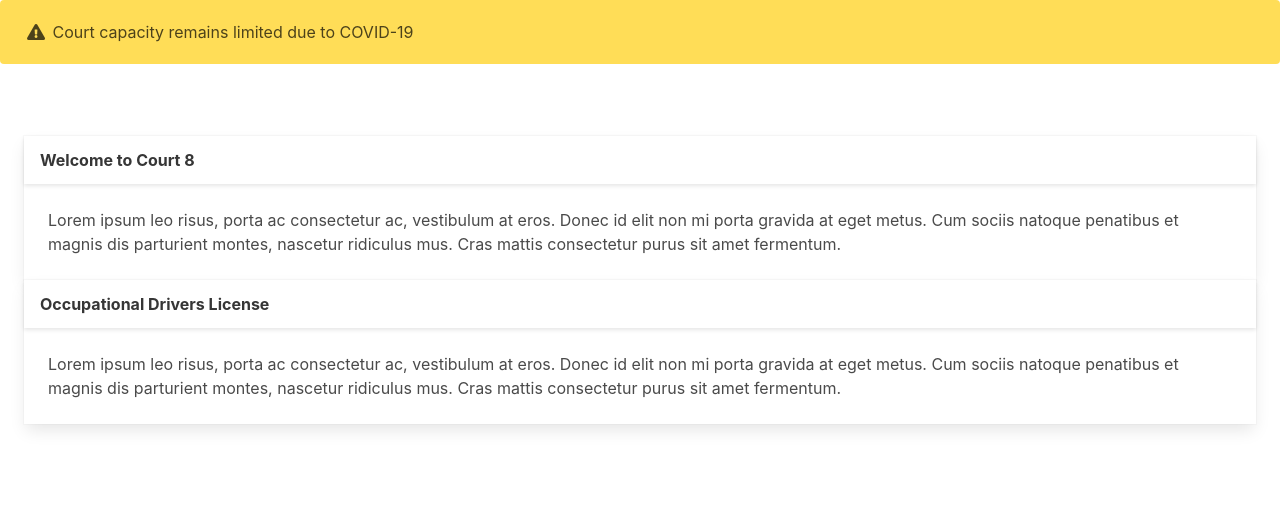
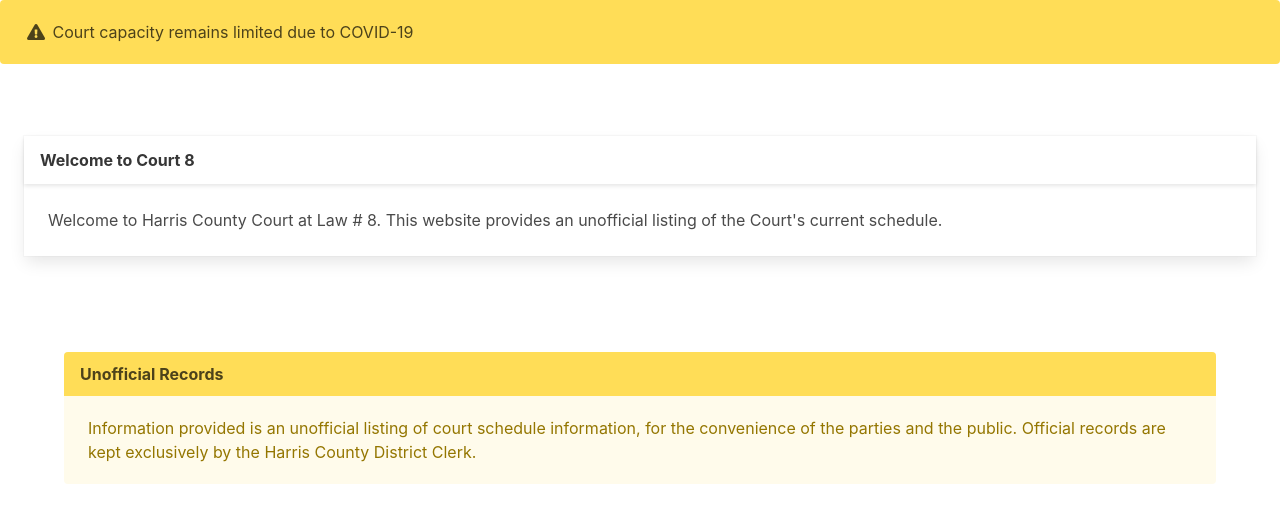
Before and after one commit to frabyn/courtbot, a Django app: page / in a window 1280 px wide. Shown: the part 64-595 px from the top of the page. Run offline with Django 3.2, Linux system fonts and the light colour scheme; some libraries are stand-ins or nearby versions.

Commit message:
Clean up copy

```diff
--- a/templates/case_manager/base.html
+++ b/templates/case_manager/base.html
@@ -6,7 +6,7 @@
 <head>
     <meta charset="utf-8">
     <meta name="viewport" content="width=device-width, initial-scale=1">
-    <title>{% block title %}Harris County Criminal Court at Law # 8{% endblock %}</title>
+    <title>{% block title %}Harris County Criminal Court at Law # 8{% endblock %} - Judge Franklin Bynum</title>
     <link rel="shortcut icon" type="image/x-icon" href="{% static 'case_manager/favicon.ico' %}" />
     <link rel="stylesheet" href="{% static 'case_manager/styles.css' %}">
     <link rel="stylesheet" href="https://use.fontawesome.com/releases/v5.2.0/css/all.css"
@@ -157,6 +157,22 @@
     <!-- everything outside this gets inherited by the extended template -->
 
 {% endblock %}
+
 </body>
 
+<footer>
+<div class="section">
+    <div class="container">
+        <article class="message is-warning">
+            <div class="message-header">
+                <p>Unofficial Records</p>
+            </div>
+            <div class="message-body">
+Information provided is an unofficial listing of court schedule information, for the convenience of the parties and the public. Official records are kept exclusively by the Harris County District Clerk.
+            </div>
+        </article>
+    </div>
+    </div>
+</footer>
+
 </html>
--- a/templates/case_manager/index.html
+++ b/templates/case_manager/index.html
@@ -7,24 +7,8 @@
     </header>
     <div class="card-content">
       <div class="content">
-        Lorem ipsum leo risus, porta ac consectetur ac, vestibulum at eros.
-        Donec id elit non mi porta gravida at eget metus. Cum sociis natoque
-        penatibus et magnis dis parturient montes, nascetur ridiculus mus. Cras
-        mattis consectetur purus sit amet fermentum.
-      </div>
-    </div>
-  </div>
-
-  <div class="card">
-    <header class="card-header">
-      <p class="card-header-title">Occupational Drivers License</p>
-    </header>
-    <div class="card-content">
-      <div class="content">
-        Lorem ipsum leo risus, porta ac consectetur ac, vestibulum at eros.
-        Donec id elit non mi porta gravida at eget metus. Cum sociis natoque
-        penatibus et magnis dis parturient montes, nascetur ridiculus mus. Cras
-        mattis consectetur purus sit amet fermentum.
+        Welcome to Harris County Court at Law # 8. This website provides an
+        unofficial listing of the Court's current schedule.
       </div>
     </div>
   </div>
```
Also changed, not shown: templates/case_manager/docket.html (+17 -14 lines), templates/case_manager/trials.html (+8 -5 lines).
